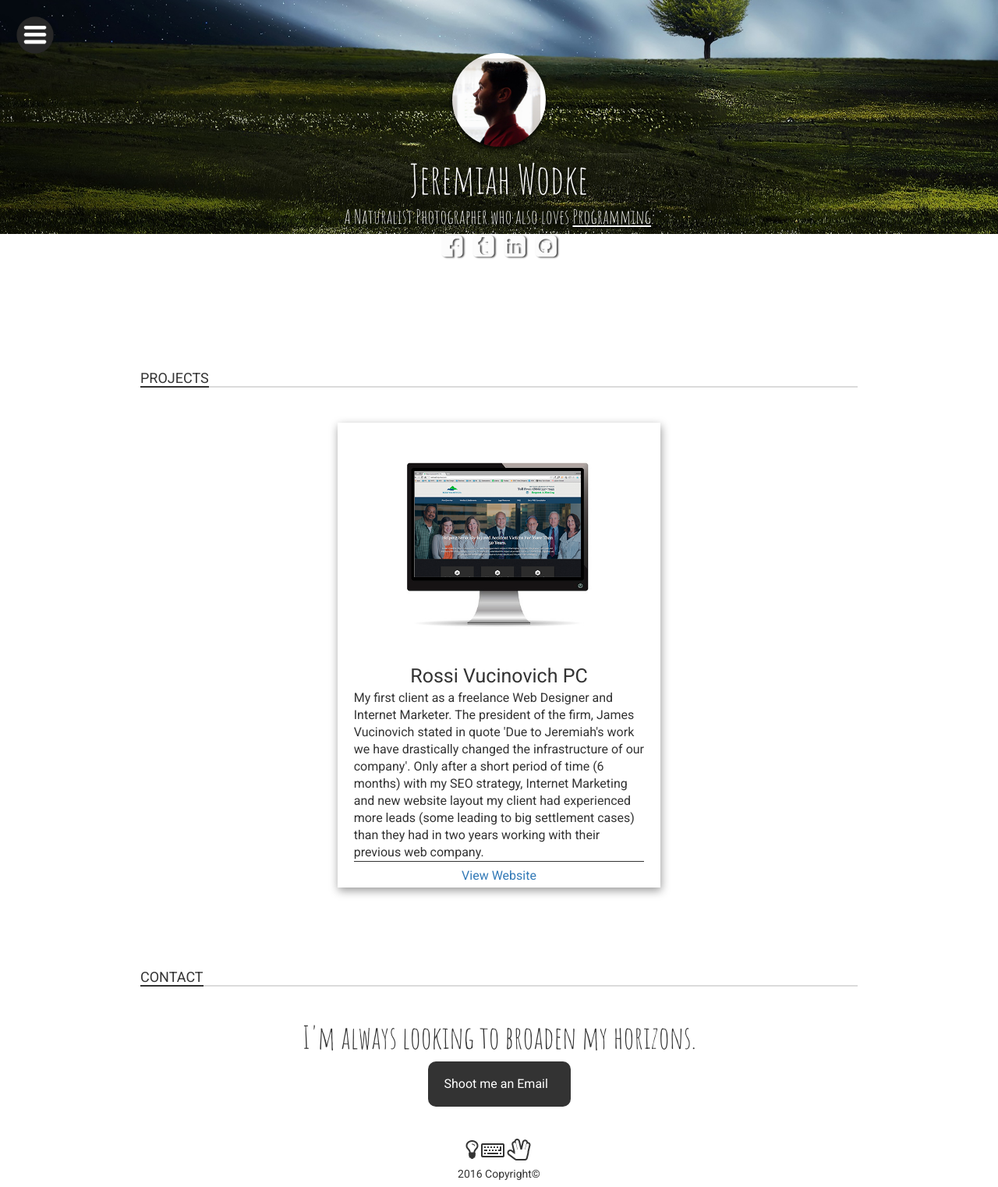
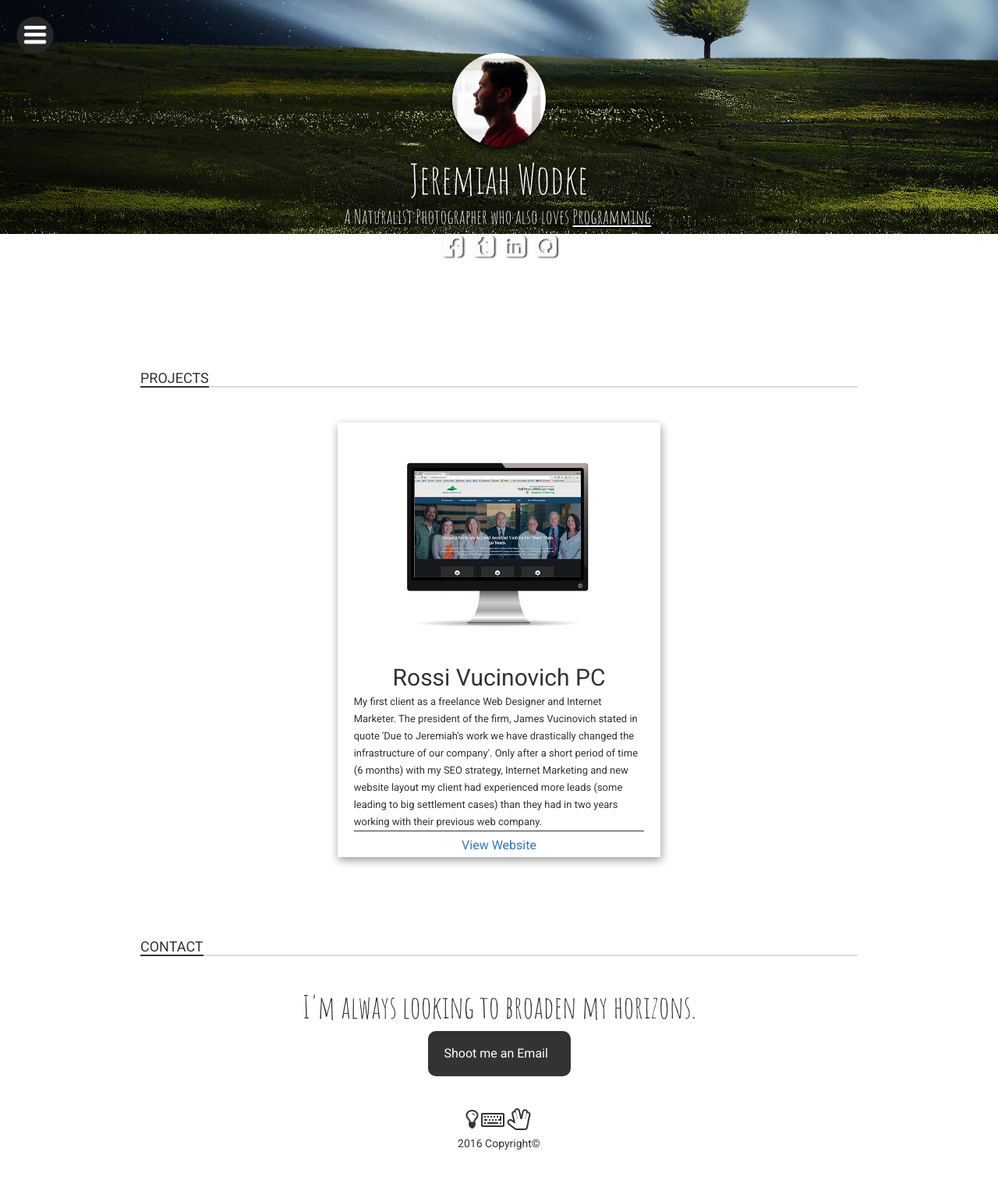
Before and after one commit to JWizerd/jekyll-portfolio-website, a Jekyll site: the page built from index.html, in a window 1280 px wide. Shown: the whole page at 78% size. Built offline with Jekyll 4.4.1, drawn with Linux system fonts in a browser that asks for light colours; Markdown is read by kramdown in place of the engine named in the settings; after the commit the page ends 1483 px from its top, so only the background shows below that.

Commit message:
some css touches. Just being finicky.

```diff
--- a/_data/projects.json
+++ b/_data/projects.json
@@ -4,5 +4,5 @@
     "img": "rossi-vucinovich-pc-web-design-jeremiah-wodke.png",
     "description": "My first client as a freelance Web Designer and Internet Marketer. The president of the firm, James Vucinovich stated in quote 'Due to Jeremiah's work we have drastically changed the infrastructure of our company'. Only after a short period of time (6 months) with my SEO strategy, Internet Marketing and new website layout my client had experienced more leads (some leading to big settlement cases) than they had in two years working with their previous web company.",
     "link": "http://railroad-injuries.com"
-  },
+  }
 ]
--- a/assets/css/main.css
+++ b/assets/css/main.css
@@ -89,7 +89,7 @@
 	}
 
 	h3 {
-		font-size: 25px;
+		font-size: 30px;
 		margin: 5px 0;
 	}
 
@@ -271,6 +271,7 @@
     line-height: 22px;
     border-bottom: 1px solid;
     margin-bottom: 10px;
+    font-size: 13px;
 	}
 
 /****************************
```
